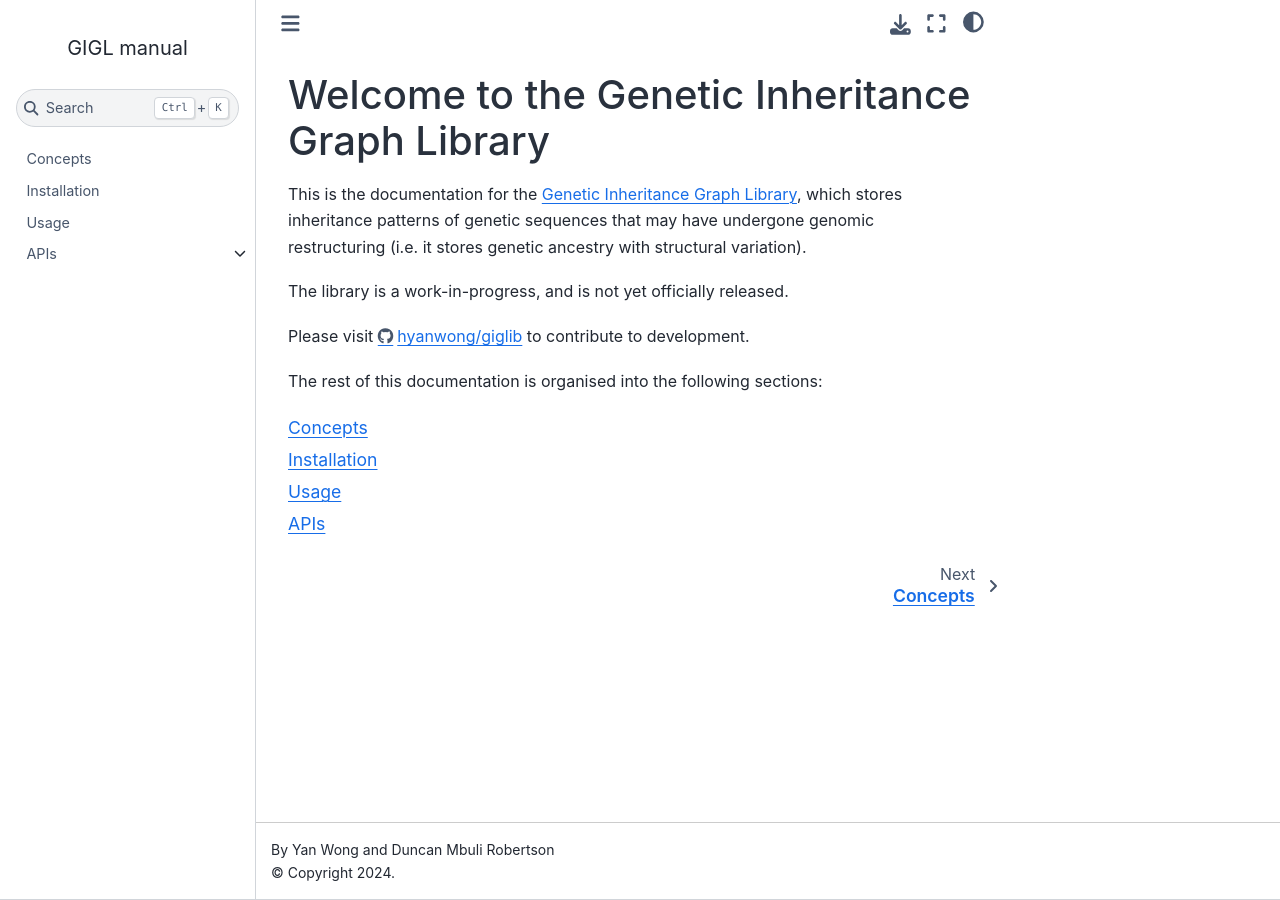
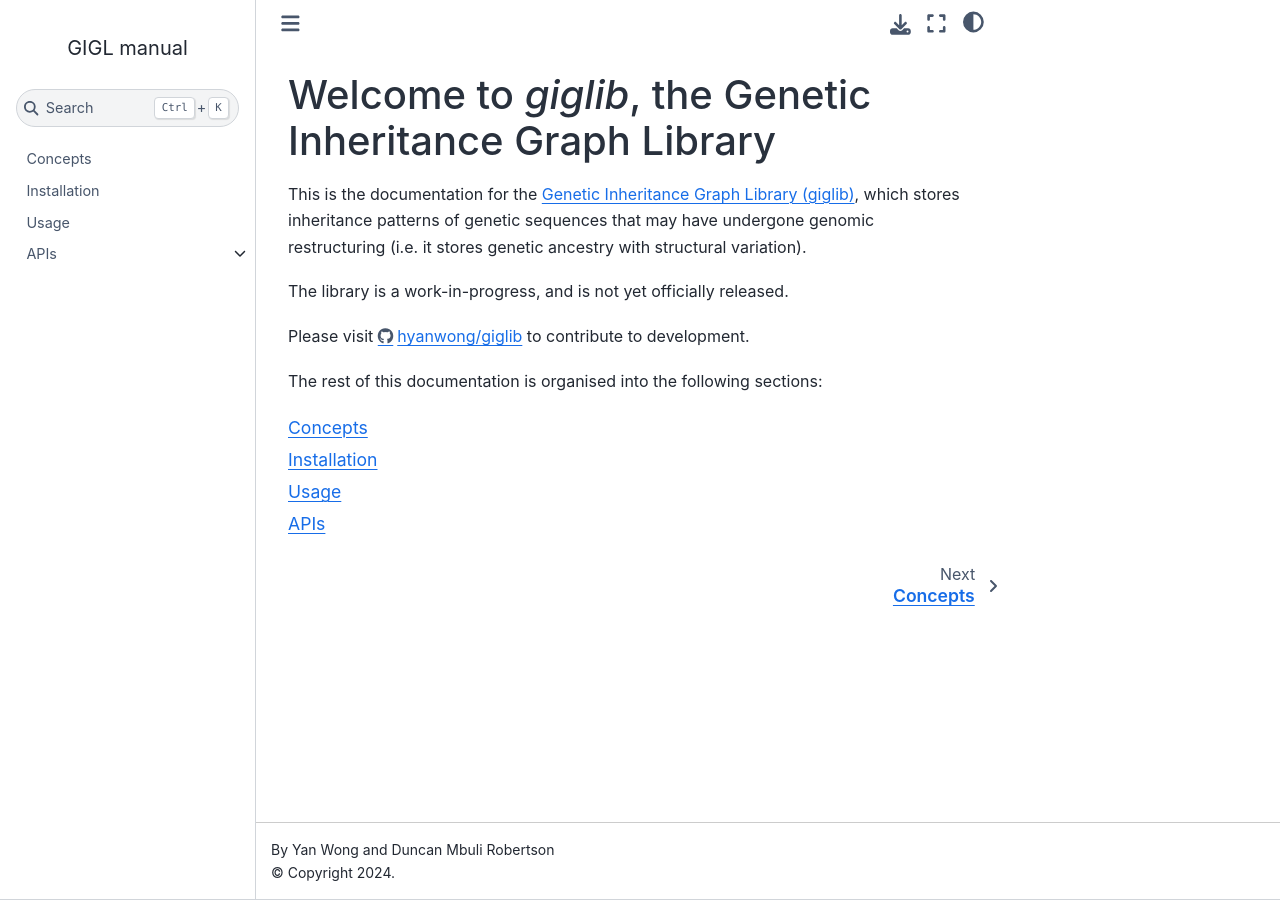
Before and after one commit to hyanwong/giglib, a Jupyter Book: the page built from docs/index.md, in a window 1280 px wide. Built offline with Jupyter Book 1.0.4 settings and Sphinx 7.4.7 and the Sphinx Book theme 1.1.4, drawn with Linux system fonts in a browser that asks for light colours.

Commit message:
Update library name to 'giglib' in documentation

```diff
--- a/docs/index.md
+++ b/docs/index.md
@@ -13,10 +13,10 @@ kernelspec:
 
 (sec_welcome)=
 
-# Welcome to the Genetic Inheritance Graph Library
+# Welcome to *giglib*, the Genetic Inheritance Graph Library
 
 This is the documentation for the
-[Genetic Inheritance Graph Library](https://github.com/hyanwong/giglib),
+[Genetic Inheritance Graph Library (giglib)](https://github.com/hyanwong/giglib),
 which stores inheritance patterns of genetic sequences
 that may have undergone genomic restructuring (i.e. it stores
 genetic ancestry with structural variation).
```
